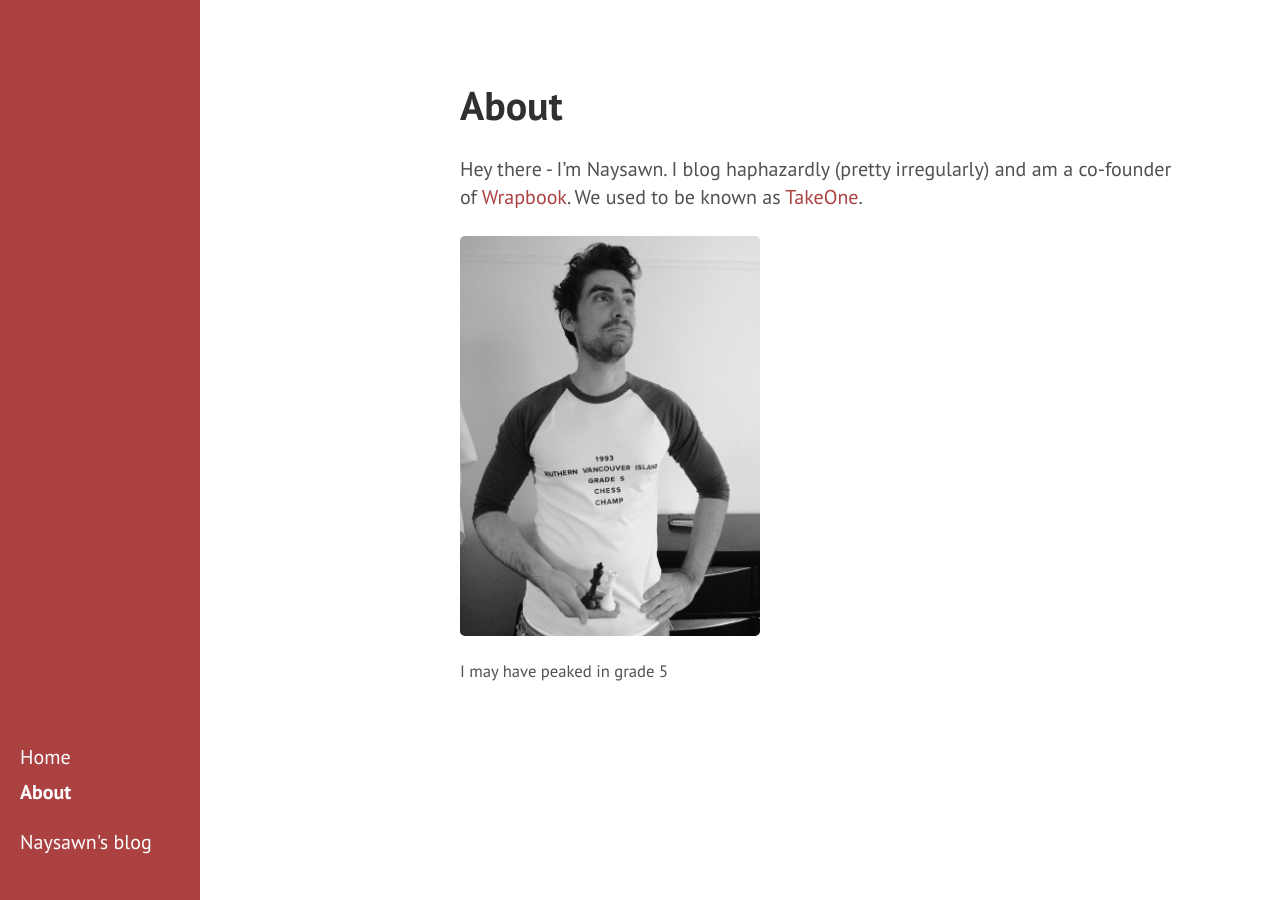
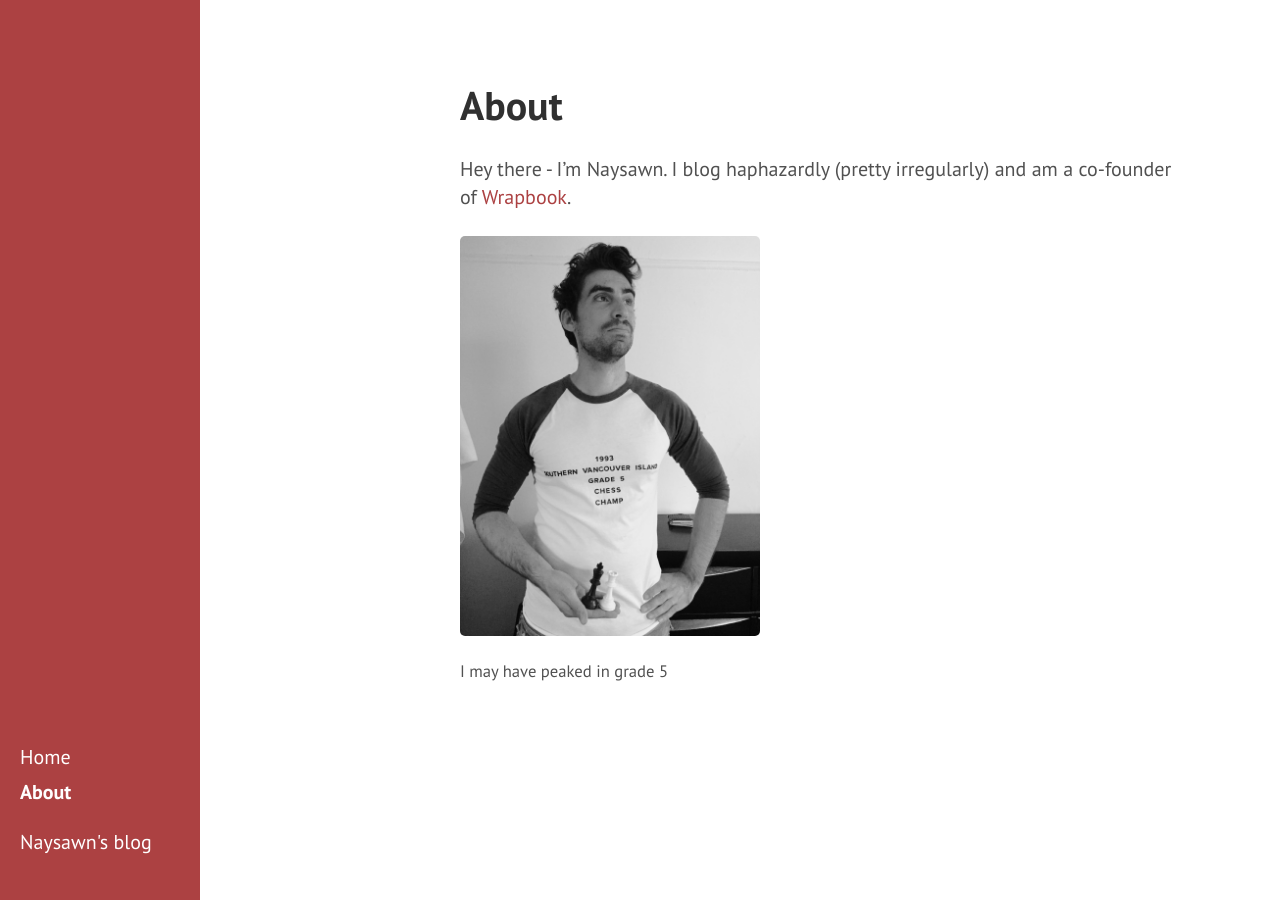
Before and after one commit to naysawn/naysawn.github.io, a Jekyll site: the page built from about.md, in a window 1280 px wide. Built offline with Jekyll 4.4.1, drawn with Linux system fonts in a browser that asks for light colours.

Commit message:
Updated About

```diff
--- a/about.md
+++ b/about.md
@@ -4,7 +4,7 @@ author: admin
 layout: page
 ---
 
-Hey there - I'm Naysawn. I blog haphazardly (pretty irregularly) and am a co-founder of [Wrapbook](https://www.wrapbook.com). We used to be known as [TakeOne](https://www.takeone.io).
+Hey there - I'm Naysawn. I blog haphazardly (pretty irregularly) and am a co-founder of [Wrapbook](https://www.wrapbook.com).
 
 <img style="width: 300px;" src="/assets/photos/chess.jpg" />
 <small>I may have peaked in grade 5</small>
```
